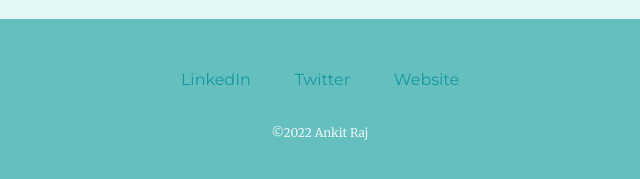
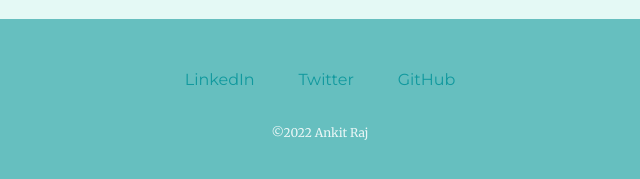
Before and after one commit to Ankit-5087/CV, a plain HTML site: page index.html in a window 1280 px wide. Shown: the part 2656-2835 px from the top of the page, 320-960 px from the left. Drawn offline with Linux system fonts and the light colour scheme.

Commit message:
Update index.html

```diff
--- a/index.html
+++ b/index.html
@@ -49,7 +49,7 @@
           <div class="bottom-container">
             <a class="footer-link" href="https://www.linkedin.com/in/ankit-raj-b1a871217/">LinkedIn</a>
             <a class="footer-link" href="https://twitter.com/Ankit61829867">Twitter</a>
-            <a class="footer-link" href="">Website</a>
+            <a class="footer-link" href="https://github.com/Ankit-5087">GitHub</a>
             <p class="copyright">©2022 Ankit Raj</p>
           </div>
         </div>
```
